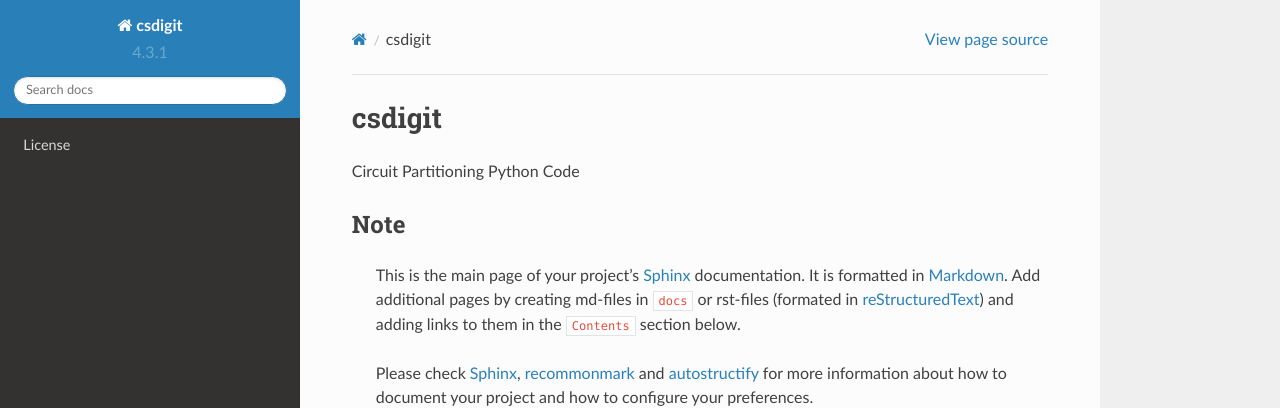
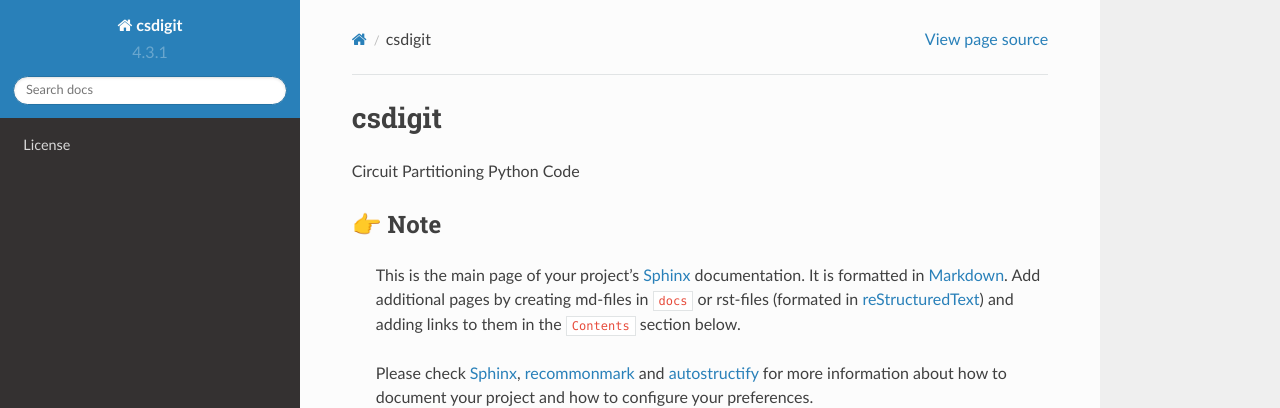
Before and after one commit to luk036/csdigit, a Sphinx documentation site: the page built from docs/index.md, in a window 1280 px wide. Shown: the top 408 px of the page. Built offline with Sphinx 7.4.7 and the Read the Docs theme 2.0.0, drawn with Linux system fonts in a browser that asks for light colours; pages that are not in the unit, such as notebooks, are missing from menus; the version number is read from the project's files by our own code.

Commit message:
add emoji

```diff
--- a/docs/index.md
+++ b/docs/index.md
@@ -2,7 +2,7 @@
 
 Circuit Partitioning Python Code
 
-## Note
+## 👉 Note
 
 > This is the main page of your project's [Sphinx] documentation. It is
 > formatted in [Markdown]. Add additional pages by creating md-files in
```
